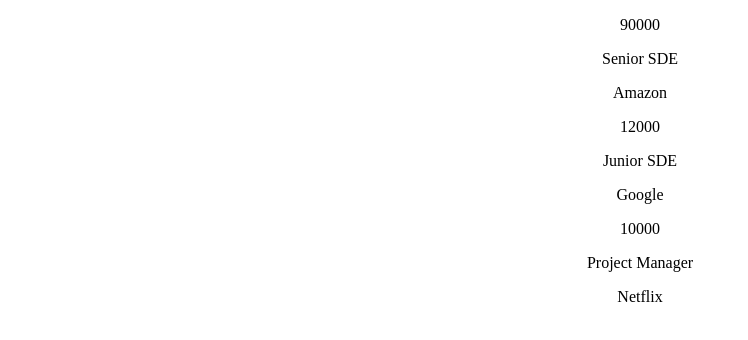
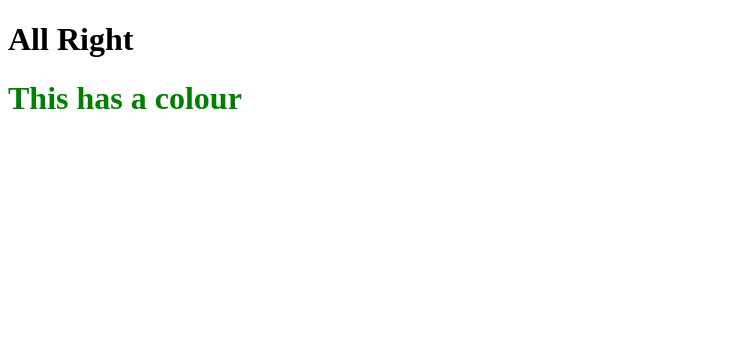
Before and after one commit to lucasmrbarros/React, a React (Create React App) app in the folder learning/: page / in a window 1280 px wide. Shown: the top 340 px of the page, without its empty margins (0-748 px from the left). Built offline with nearby package versions, Linux system fonts and the light colour scheme.

Commit message:
Ternary ifs and also some css trials

```diff
--- a/learning/src/App.js
+++ b/learning/src/App.js
@@ -1,22 +1,15 @@
-import './App.css';
+import style  from './App.module.css';
 
 function App() {
+  const age = 19;
+  const isGreen = true;
+
   return (
-    <div className="App">
-      <Jobs salary={90000} position="Senior SDE" company="Amazon"/>
-      <Jobs salary={12000} position="Junior SDE" company="Google"/>
-      <Jobs salary={10000} position="Project Manager" company="Netflix"/>
+    <div>
+      {age >= 18 ? <h1>All Right</h1> : <h1>Under Age</h1>}
+      <h1 style={{color: isGreen ? "green" : "red"}}>This has a colour</h1>
     </div>
   );
 }
-const Jobs = (props) => {
-  return (
-    <div>
-      <p>{props.salary}</p>
-      <p>{props.position}</p>
-      <p>{props.company}</p>
-    </div>
-  );
-};
 
 export default App;
--- a/learning/src/App.css
+++ b/learning/src/App.module.css
@@ -1,5 +1,9 @@
 .App {
   text-align: center;
+}
+
+.name {
+  color: blue;
 }
 
 .App-logo {
```
